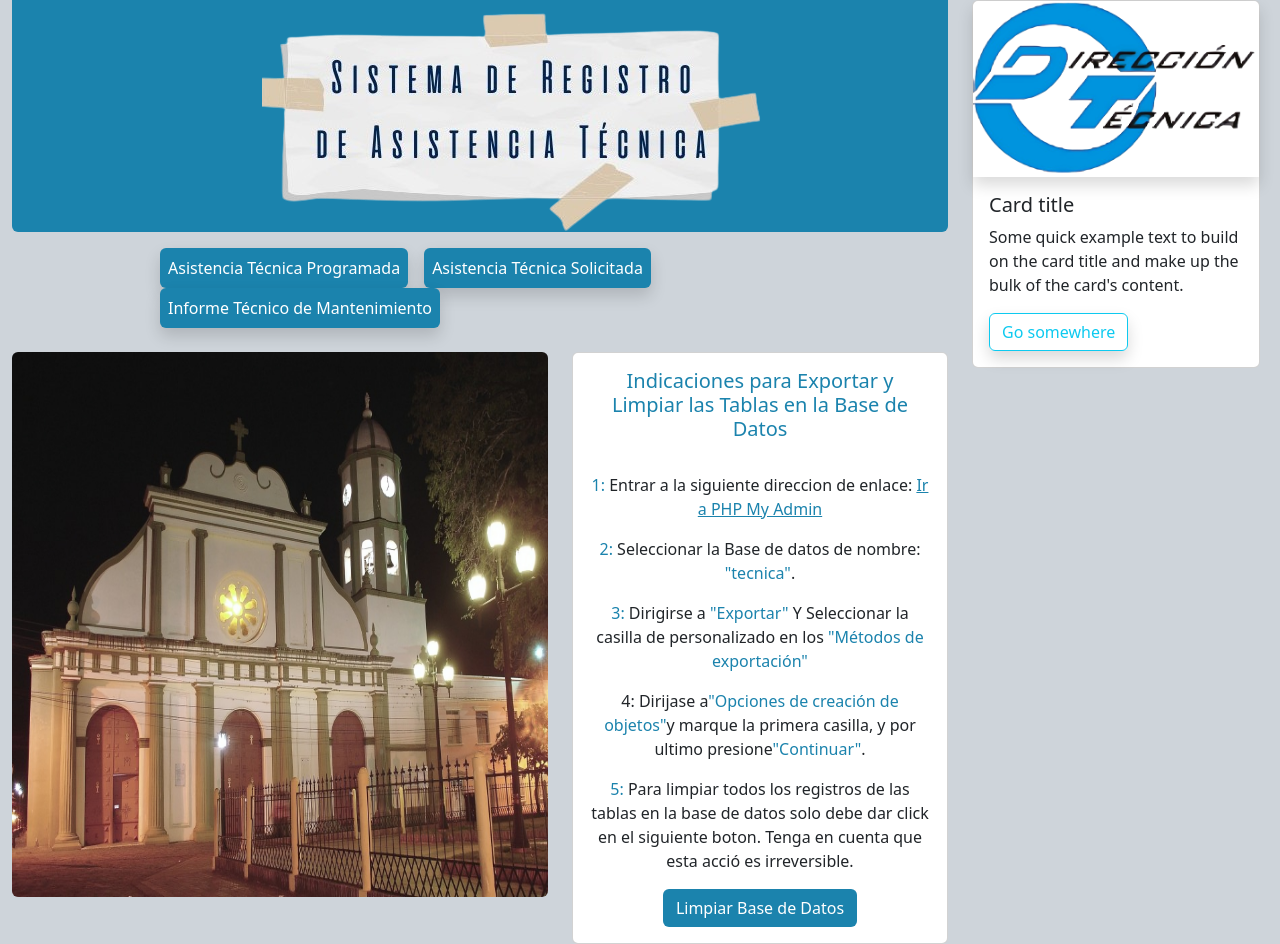
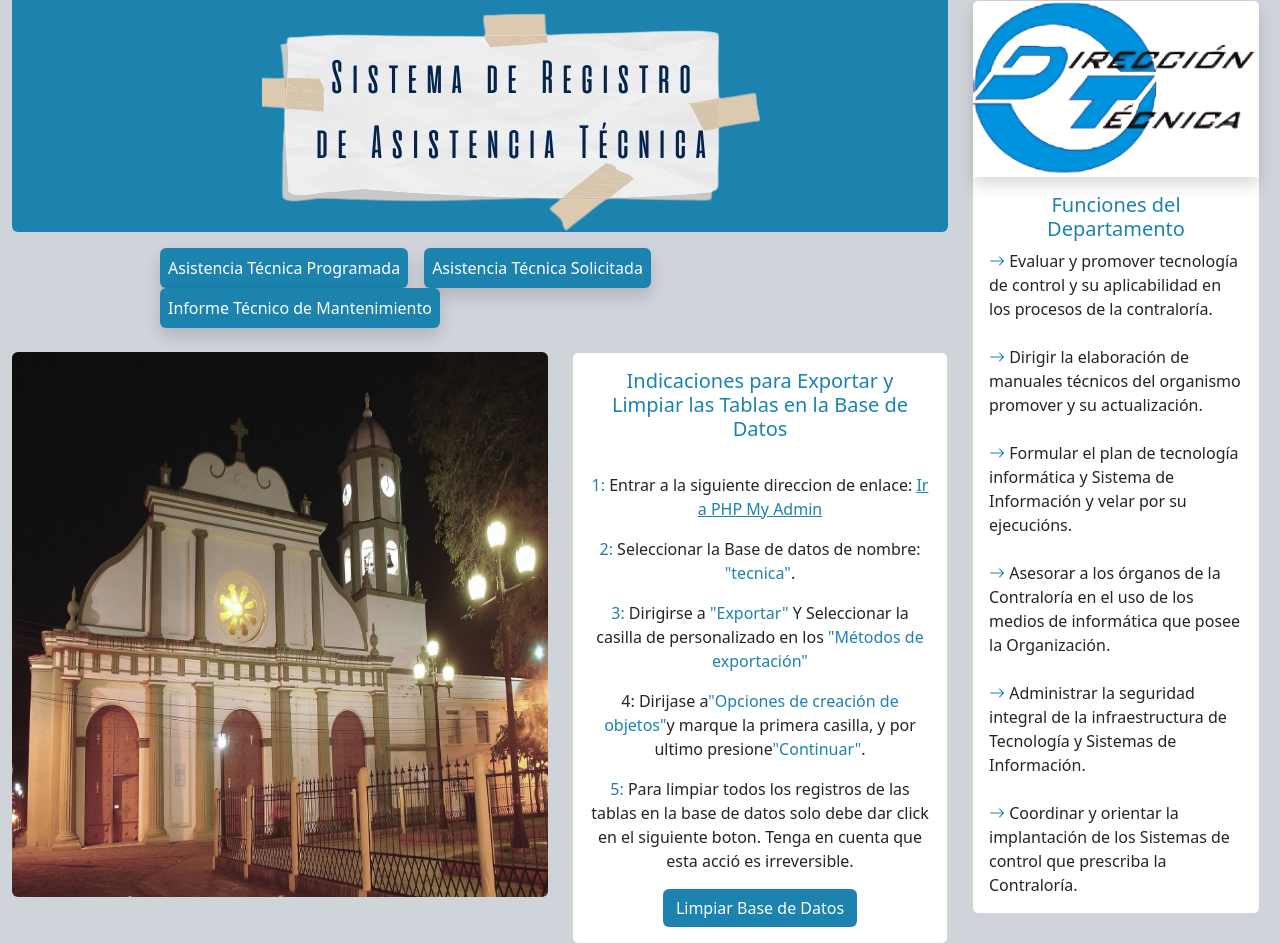
Before and after one commit to Eduardo-NR/SRAT, a PHP site: page /index.php?pagina=1 in a window 1280 px wide. Run offline with PHP 8.4, Linux system fonts and the light colour scheme; data that the repository does not hold is empty.

Commit message:
cambios finales

```diff
--- a/index.php
+++ b/index.php
@@ -522,9 +522,14 @@ $mostrar_it = $mostrar;
     <div class="card" style="width: 18rem;">
         <img src="imagen/Logo DT.png" class="card-img-top shadow" alt="...">
         <div class="card-body">
-            <h5 class="card-title">Card title</h5>
-            <p class="card-text">Some quick example text to build on the card title and make up the bulk of the card's content.</p>
-            <a href="#" class="btn btn-outline-info shadow">Go somewhere</a>
+            <h5 class="card-title ttext text-center">Funciones del Departamento</h5>
+            <p class="card-text"><span class="ttext"><i class="bi bi-arrow-right"></i></span>  Evaluar y promover tecnología de control y su aplicabilidad en los procesos de la contraloría.<br></br>
+              <span class="ttext"><i class="bi bi-arrow-right"></i></span>  Dirigir la elaboración de manuales técnicos del organismo promover y su actualización.<br></br>
+              <span class="ttext"><i class="bi bi-arrow-right"></i></span>  Formular el plan de tecnología informática y Sistema de Información y velar por su ejecucións.<br></br>
+              <span class="ttext"><i class="bi bi-arrow-right"></i></span>  Asesorar a los órganos de la Contraloría en el uso de los medios de informática que posee la Organización.<br></br>
+              <span class="ttext"><i class="bi bi-arrow-right"></i></span>  Administrar la seguridad integral de la infraestructura de Tecnología y Sistemas de Información.<br></br>
+              <span class="ttext"><i class="bi bi-arrow-right"></i></span>  Coordinar y orientar la implantación de los Sistemas de control que prescriba la Contraloría.
+            </p>
         </div>
     </div>
 </div>
```
